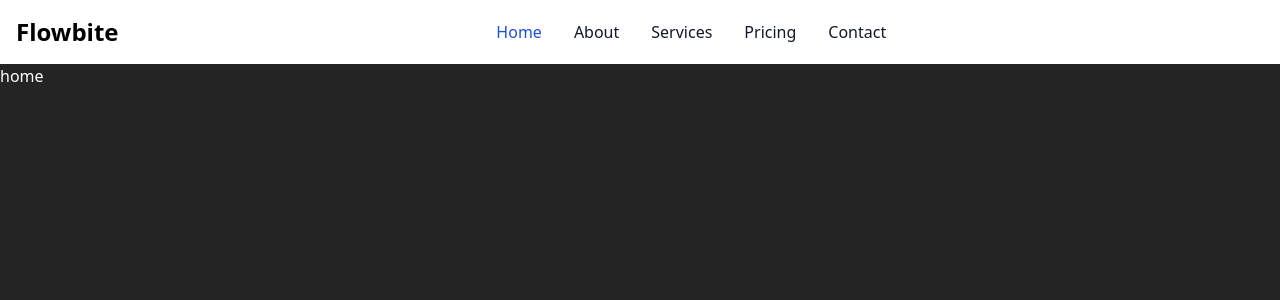
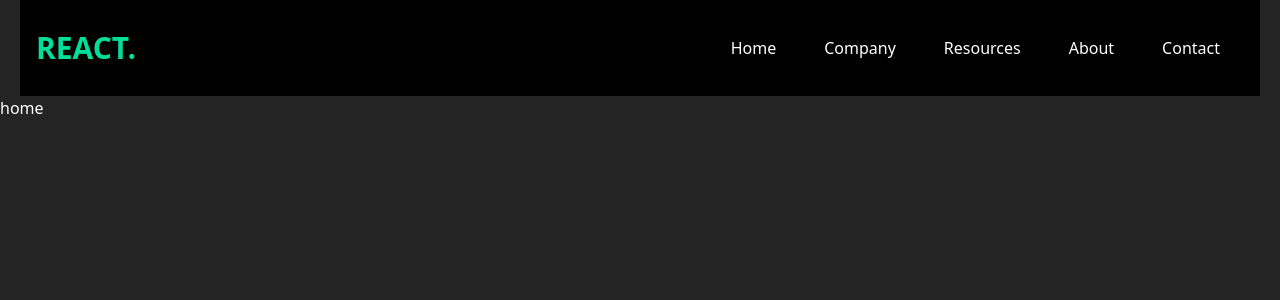
Before and after one commit to Kevin-Itam/Games-Articles, a React (Vite) app in the folder HubArticles/: page / in a window 1280 px wide. Shown: the top 300 px of the page. Built offline with nearby package versions, Linux system fonts and the light colour scheme.

Commit message:
27/11/2024

```diff
--- a/HubArticles/package.json
+++ b/HubArticles/package.json
@@ -12,6 +12,7 @@
   "dependencies": {
     "react": "^18.3.1",
     "react-dom": "^18.3.1",
+    "react-icons": "^5.3.0",
     "react-router-dom": "^7.0.1"
   },
   "devDependencies": {
--- a/HubArticles/src/components/Navbar.jsx
+++ b/HubArticles/src/components/Navbar.jsx
@@ -1,73 +1,69 @@
-import React from 'react'
-import { Link } from 'react-router-dom'
+import React, { useState } from 'react';
+import { AiOutlineClose, AiOutlineMenu } from 'react-icons/ai';
 
 const Navbar = () => {
+  // State to manage the navbar's visibility
+  const [nav, setNav] = useState(false);
+
+  // Toggle function to handle the navbar's display
+  const handleNav = () => {
+    setNav(!nav);
+  };
+
+  // Array containing navigation items
+  const navItems = [
+    { id: 1, text: 'Home' },
+    { id: 2, text: 'Company' },
+    { id: 3, text: 'Resources' },
+    { id: 4, text: 'About' },
+    { id: 5, text: 'Contact' },
+  ];
+
   return (
+    <div className='bg-black flex justify-between items-center h-24 max-w-[1240px] mx-auto px-4 text-white'>
+      {/* Logo */}
+      <h1 className='w-full text-3xl font-bold text-[#00df9a]'>REACT.</h1>
 
+      {/* Desktop Navigation */}
+      <ul className='hidden md:flex'>
+        {navItems.map(item => (
+          <li
+            key={item.id}
+            className='p-4 hover:bg-[#00df9a] rounded-xl m-2 cursor-pointer duration-300 hover:text-black'
+          >
+            {item.text}
+          </li>
+        ))}
+      </ul>
 
-<nav className="bg-white border-gray-200 dark:bg-gray-900">
-  <div className="max-w-screen-xl flex flex-wrap items-center justify-between mx-auto p-4">
-  <a href="https://flowbite.com/" className="flex items-center space-x-3 rtl:space-x-reverse">
+      {/* Mobile Navigation Icon */}
+      <div onClick={handleNav} className='block md:hidden'>
+        {nav ? <AiOutlineClose size={20} /> : <AiOutlineMenu size={20} />}
+      </div>
 
-      <span className="self-center text-2xl font-semibold whitespace-nowrap dark:text-white">Flowbite</span>
-  </a>
-  <div className="flex items-center md:order-2 space-x-3 md:space-x-0 rtl:space-x-reverse">
-      <button type="button" className="flex text-sm bg-gray-800 rounded-full md:me-0 focus:ring-4 focus:ring-gray-300 dark:focus:ring-gray-600" id="user-menu-button" aria-expanded="false" data-dropdown-toggle="user-dropdown" data-dropdown-placement="bottom">
-        <span className="sr-only">Open user menu</span>
+      {/* Mobile Navigation Menu */}
+      <ul
+        className={
+          nav
+            ? 'fixed md:hidden left-0 top-0 w-[60%] h-full border-r border-r-gray-900 bg-[#000300] ease-in-out duration-500'
+            : 'ease-in-out w-[60%] duration-500 fixed top-0 bottom-0 left-[-100%]'
+        }
+      >
+        {/* Mobile Logo */}
+        <h1 className='w-full text-3xl font-bold text-[#00df9a] m-4'>REACT.</h1>
 
-      </button>
+        {/* Mobile Navigation Items */}
+        {navItems.map(item => (
+          <li
+            key={item.id}
+            className='p-4 border-b rounded-xl hover:bg-[#00df9a] duration-300 hover:text-black cursor-pointer border-gray-600'
+          >
+            {item.text}
+          </li>
+        ))}
+      </ul>
+    </div>
+  );
+};
 
-      <div className="z-50 hidden my-4 text-base list-none bg-white divide-y divide-gray-100 rounded-lg shadow dark:bg-gray-700 dark:divide-gray-600" id="user-dropdown">
-        <div className="px-4 py-3">
-          <span className="block text-sm text-gray-900 dark:text-white">Bonnie Green</span>
-          <span className="block text-sm  text-gray-500 truncate dark:text-gray-400">name@flowbite.com</span>
-        </div>
-        <ul className="py-2" aria-labelledby="user-menu-button">
-          <li>
-            <a href="#" className="block px-4 py-2 text-sm text-gray-700 hover:bg-gray-100 dark:hover:bg-gray-600 dark:text-gray-200 dark:hover:text-white">Dashboard</a>
-          </li>
-          <li>
-            <a href="#" className="block px-4 py-2 text-sm text-gray-700 hover:bg-gray-100 dark:hover:bg-gray-600 dark:text-gray-200 dark:hover:text-white">Settings</a>
-          </li>
-          <li>
-            <a href="#" className="block px-4 py-2 text-sm text-gray-700 hover:bg-gray-100 dark:hover:bg-gray-600 dark:text-gray-200 dark:hover:text-white">Earnings</a>
-          </li>
-          <li>
-            <a href="#" className="block px-4 py-2 text-sm text-gray-700 hover:bg-gray-100 dark:hover:bg-gray-600 dark:text-gray-200 dark:hover:text-white">Sign out</a>
-          </li>
-        </ul>
-      </div>
-      <button data-collapse-toggle="navbar-user" type="button" className="inline-flex items-center p-2 w-10 h-10 justify-center text-sm text-gray-500 rounded-lg md:hidden hover:bg-gray-100 focus:outline-none focus:ring-2 focus:ring-gray-200 dark:text-gray-400 dark:hover:bg-gray-700 dark:focus:ring-gray-600" aria-controls="navbar-user" aria-expanded="false">
-        <span className="sr-only">Open main menu</span>
-        <svg className="w-5 h-5" aria-hidden="true" xmlns="http://www.w3.org/2000/svg" fill="none" viewBox="0 0 17 14">
-            <path stroke="currentColor" stroke-linecap="round" stroke-linejoin="round" stroke-width="2" d="M1 1h15M1 7h15M1 13h15"/>
-        </svg>
-    </button>
-  </div>
-  <div className="items-center justify-between hidden w-full md:flex md:w-auto md:order-1" id="navbar-user">
-    <ul className="flex flex-col font-medium p-4 md:p-0 mt-4 border border-gray-100 rounded-lg bg-gray-50 md:space-x-8 rtl:space-x-reverse md:flex-row md:mt-0 md:border-0 md:bg-white dark:bg-gray-800 md:dark:bg-gray-900 dark:border-gray-700">
-      <li>
-        <a href="#" className="block py-2 px-3 text-white bg-blue-700 rounded md:bg-transparent md:text-blue-700 md:p-0 md:dark:text-blue-500" aria-current="page">Home</a>
-      </li>
-      <li>
-        <a href="#" className="block py-2 px-3 text-gray-900 rounded hover:bg-gray-100 md:hover:bg-transparent md:hover:text-blue-700 md:p-0 dark:text-white md:dark:hover:text-blue-500 dark:hover:bg-gray-700 dark:hover:text-white md:dark:hover:bg-transparent dark:border-gray-700">About</a>
-      </li>
-      <li>
-        <a href="#" className="block py-2 px-3 text-gray-900 rounded hover:bg-gray-100 md:hover:bg-transparent md:hover:text-blue-700 md:p-0 dark:text-white md:dark:hover:text-blue-500 dark:hover:bg-gray-700 dark:hover:text-white md:dark:hover:bg-transparent dark:border-gray-700">Services</a>
-      </li>
-      <li>
-        <a href="#" className="block py-2 px-3 text-gray-900 rounded hover:bg-gray-100 md:hover:bg-transparent md:hover:text-blue-700 md:p-0 dark:text-white md:dark:hover:text-blue-500 dark:hover:bg-gray-700 dark:hover:text-white md:dark:hover:bg-transparent dark:border-gray-700">Pricing</a>
-      </li>
-      <li>
-        <a href="#" className="block py-2 px-3 text-gray-900 rounded hover:bg-gray-100 md:hover:bg-transparent md:hover:text-blue-700 md:p-0 dark:text-white md:dark:hover:text-blue-500 dark:hover:bg-gray-700 dark:hover:text-white md:dark:hover:bg-transparent dark:border-gray-700">Contact</a>
-      </li>
-    </ul>
-  </div>
-  </div>
-</nav>
-
-
-  )
-}
-
-export default Navbar
+export default Navbar;
```
Also changed, not shown: 1 other file (tests, documents, lock files or other folders).
